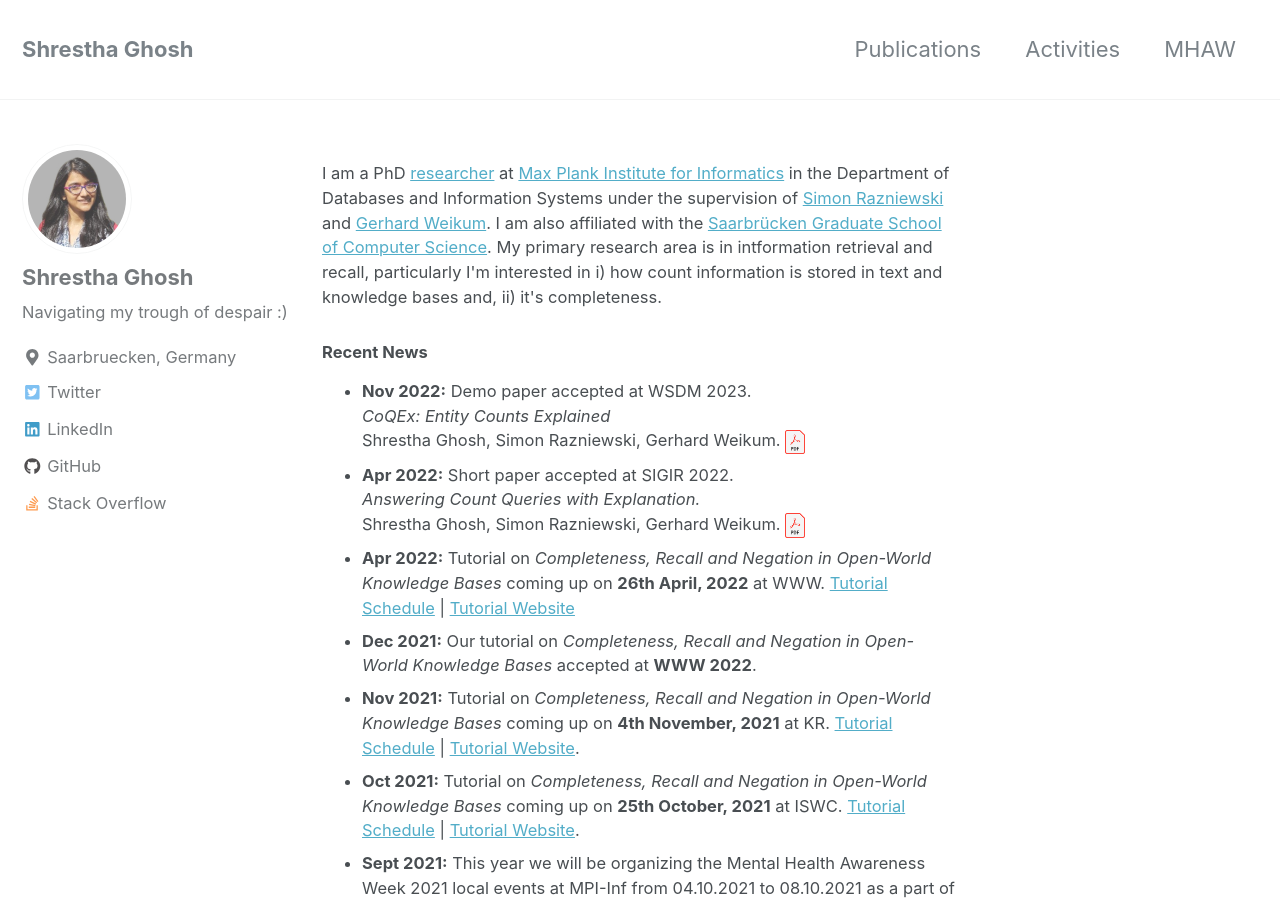
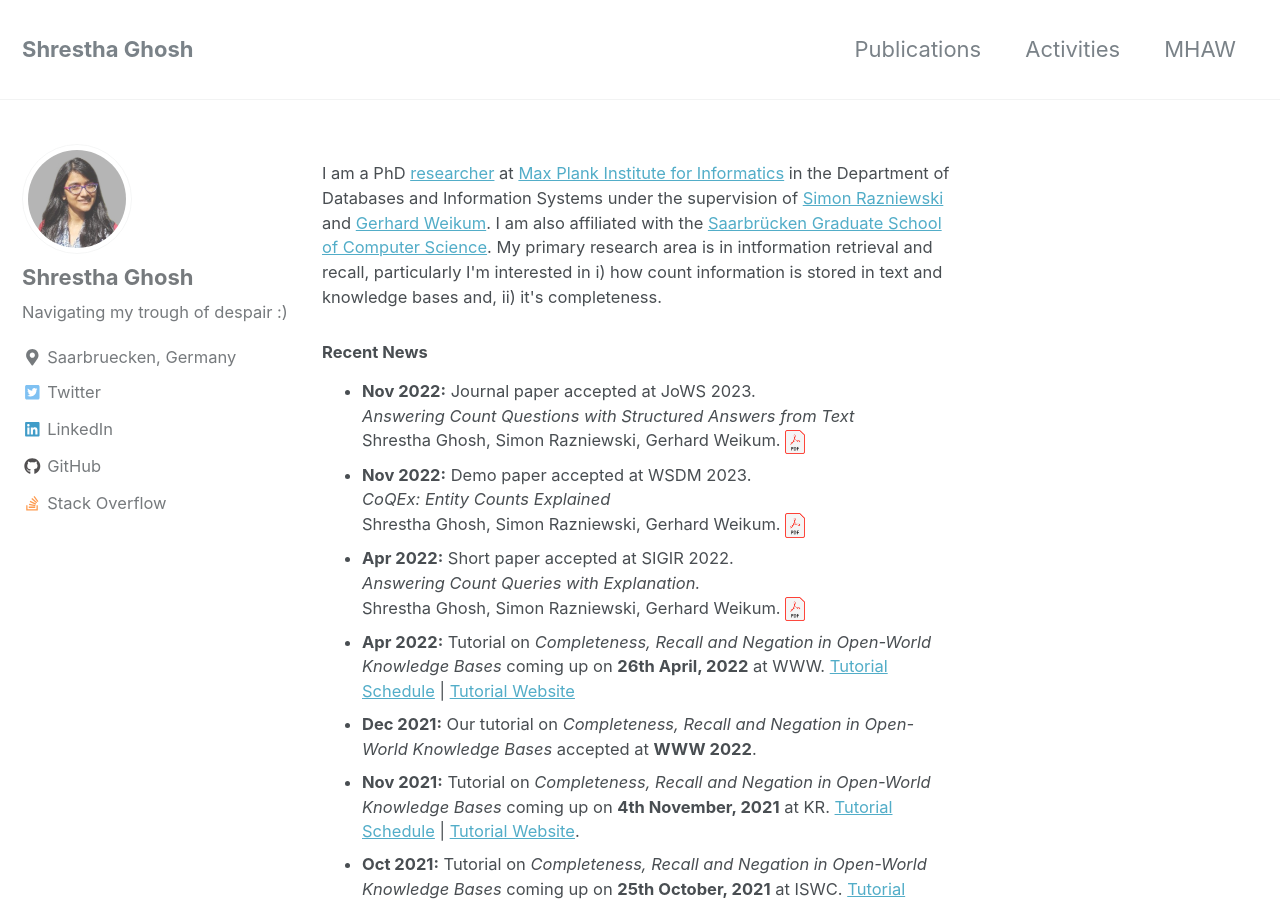
Before and after one commit to ghoshs/ghoshs.github.io, a Jekyll site: the page built from index.html, in a window 1280 px wide and 900 px high. Built offline with Jekyll 4.4.1, drawn with Linux system fonts in a browser that asks for light colours; nearby versions of some CDN libraries; the list of posts is cut into pages by our own code.

Commit message:
update pubs

```diff
--- a/_layouts/home.html
+++ b/_layouts/home.html
@@ -14,10 +14,16 @@ layout: archive
 
 <ul class="small">
   <li>
+    <strong>Nov 2022:</strong> Journal paper accepted at JoWS 2023.<br>
+    <i>Answering Count Questions with Structured Answers from Text</i><br>
+    Shrestha Ghosh, Simon Razniewski, Gerhard Weikum.
+    <a href="/images/JoWS_2022.pdf"><img src="images/pdf-icon.png" width="20px"></a>
+  </li>
+  <li>
     <strong>Nov 2022:</strong> Demo paper accepted at WSDM 2023.<br>
     <i>CoQEx: Entity Counts Explained</i><br>
     Shrestha Ghosh, Simon Razniewski, Gerhard Weikum.
-    <a href="/images/coqex_demo.pdf"><img src="images/pdf-icon.png" width="20px"></a>
+    <a href="/images/WSDM_2023.pdf"><img src="images/pdf-icon.png" width="20px"></a>
   </li>
   <li>
     <strong>Apr 2022:</strong> Short paper accepted at SIGIR 2022.<br>
```
Also changed, not shown: _pages/publications.md (+5 -0 lines), 3 other files.
